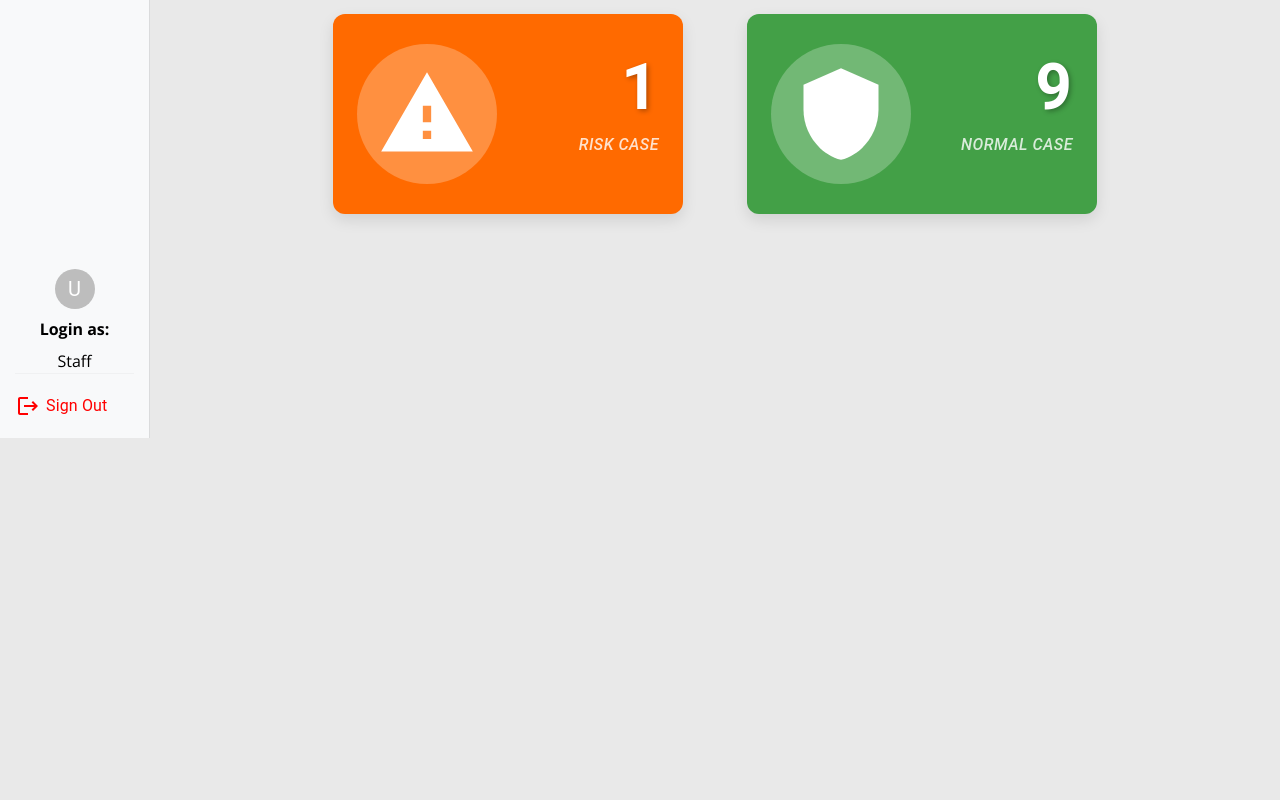
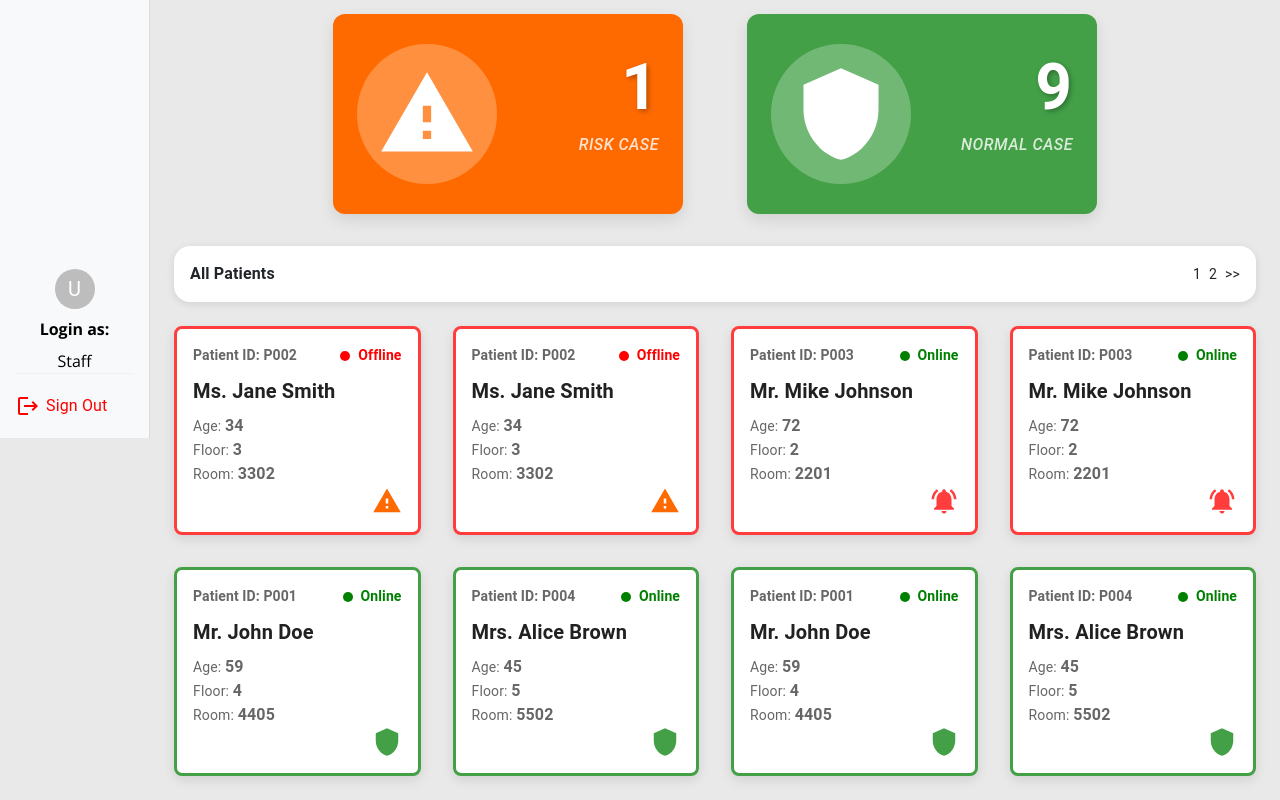
Before and after one commit to psu6510110202/PTHM_System, a React (Vite) app in the folder pthm_frontend/: page / in a window 1280 px wide. Shown: the part 362-1162 px from the top of the page. Before the commit the page ends 800 px from the top, so only its background shows below. Built offline with nearby package versions, Linux system fonts and the light colour scheme.

Commit message:
Create Mock Patient Card & Add to Patient Page

```diff
--- /dev/null
+++ b/pthm_frontend/src/Components/PatientCard/index.tsx
@@ -0,0 +1,76 @@
+import { Card, CardContent, Typography, Box } from "@mui/material";
+import { styled } from "@mui/material/styles";
+
+interface PatientCardProps {
+  status: string; // Status can toggle between "online" or "offline"
+  icon: React.ReactNode; // Icon displayed at the bottom right of the card
+  patientId: string;
+  name: string;
+  age: number;
+  floor: number;
+  room: number;
+  borderColor: string; // Border color based on case type (red, orange, green)
+}
+
+const StyledPatientCard = styled(Card)<{ borderColor: string }>(({ theme, borderColor }) => ({
+  border: `3px solid ${borderColor}`, // Dynamic border color
+  borderRadius: theme.shape.borderRadius * 2, // Rounded corners
+  padding: theme.spacing(2),
+  boxShadow: "0px 4px 12px rgba(0, 0, 0, 0.1)", // Subtle shadow
+  maxWidth: 350, // Card width
+  display: "flex",
+  flexDirection: "column",
+  justifyContent: "space-between",
+  backgroundColor: theme.palette.background.paper,
+}));
+
+const StatusDot = styled(Box)<{ status: string }>(({ status }) => ({
+  width: 10,
+  height: 10,
+  borderRadius: "50%",
+  backgroundColor: status === "online" ? "green" : "red", // Green for online, red for offline
+}));
+
+export const PatientCard: React.FC<PatientCardProps> = ({
+  status,
+  icon,
+  patientId,
+  name,
+  age,
+  floor,
+  room,
+  borderColor,
+}) => {
+  return (
+    <StyledPatientCard borderColor={borderColor}>
+      <Box display="flex" justifyContent="space-between" alignItems="center">
+        <Typography variant="subtitle2" fontWeight={600} color="text.secondary">
+          Patient ID: {patientId}
+        </Typography>
+        <Box display="flex" alignItems="center" gap={1}>
+          <StatusDot status={status} />
+          <Typography variant="subtitle2" fontWeight={600} color={status === "online" ? "green" : "red"}>
+            {status.charAt(0).toUpperCase() + status.slice(1)}
+          </Typography>
+        </Box>
+      </Box>
+      <CardContent sx={{ padding: 0, marginTop: 1 }}>
+        <Typography variant="h6" fontWeight={700} gutterBottom>
+          {name}
+        </Typography>
+        <Typography variant="body2" color="text.secondary">
+          Age: <Typography component="span" fontWeight={600}>{age}</Typography>
+        </Typography>
+        <Typography variant="body2" color="text.secondary">
+          Floor: <Typography component="span" fontWeight={600}>{floor}</Typography>
+        </Typography>
+        <Typography variant="body2" color="text.secondary">
+          Room: <Typography component="span" fontWeight={600}>{room}</Typography>
+        </Typography>
+      </CardContent>
+      <Box display="flex" justifyContent="flex-end" alignItems="center">
+        {icon}
+      </Box>
+    </StyledPatientCard>
+  );
+};
--- a/pthm_frontend/src/Components/index.ts
+++ b/pthm_frontend/src/Components/index.ts
@@ -1,2 +1,3 @@
 export * from './Sidebar'
 export * from './MetricCard'
+export * from './PatientCard'
--- a/pthm_frontend/src/Pages/Patient/index.tsx
+++ b/pthm_frontend/src/Pages/Patient/index.tsx
@@ -1,8 +1,101 @@
 import { LocalHospital, NotificationsActive, Warning, Shield } from "@mui/icons-material";
-import { MetricCard } from "../../Components";
+import { MetricCard, PatientCard } from "../../Components";
 import { Grid2, Box, Typography } from "@mui/material";
 
 export const Patient = () => {
+
+    const patients = [
+        {
+            patientId: "P001",
+            name: "Mr. John Doe",
+            age: 59,
+            floor: 4,
+            room: 4405,
+            status: "online",
+            icon: <Shield sx={{ fontSize: 30, color: "#43A047" }} />,
+            borderColor: "#43A047",
+        },
+        {
+            patientId: "P002",
+            name: "Ms. Jane Smith",
+            age: 34,
+            floor: 3,
+            room: 3302,
+            status: "offline",
+            icon: <Warning sx={{ fontSize: 30, color: "#FF6A00" }} />,
+            borderColor: "#FF6A00",
+        },
+        {
+            patientId: "P003",
+            name: "Mr. Mike Johnson",
+            age: 72,
+            floor: 2,
+            room: 2201,
+            status: "online",
+            icon: <NotificationsActive sx={{ fontSize: 30, color: "#FF3D3D" }} />,
+            borderColor: "#FF3D3D",
+        },
+        {
+            patientId: "P004",
+            name: "Mrs. Alice Brown",
+            age: 45,
+            floor: 5,
+            room: 5502,
+            status: "online",
+            icon: <Shield sx={{ fontSize: 30, color: "#43A047" }} />,
+            borderColor: "#43A047",
+        },
+        {
+            patientId: "P001",
+            name: "Mr. John Doe",
+            age: 59,
+            floor: 4,
+            room: 4405,
+            status: "online",
+            icon: <Shield sx={{ fontSize: 30, color: "#43A047" }} />,
+            borderColor: "#43A047",
+        },
+        {
+            patientId: "P002",
+            name: "Ms. Jane Smith",
+            age: 34,
+            floor: 3,
+            room: 3302,
+            status: "offline",
+            icon: <Warning sx={{ fontSize: 30, color: "#FF6A00" }} />,
+            borderColor: "#FF6A00",
+        },
+        {
+            patientId: "P003",
+            name: "Mr. Mike Johnson",
+            age: 72,
+            floor: 2,
+            room: 2201,
+            status: "online",
+            icon: <NotificationsActive sx={{ fontSize: 30, color: "#FF3D3D" }} />,
+            borderColor: "#FF3D3D",
+        },
+        {
+            patientId: "P004",
+            name: "Mrs. Alice Brown",
+            age: 45,
+            floor: 5,
+            room: 5502,
+            status: "online",
+            icon: <Shield sx={{ fontSize: 30, color: "#43A047" }} />,
+            borderColor: "#43A047",
+        },
+
+    ];
+
+    const sortedPatients = [...patients]
+    .map(patient => ({
+        ...patient,
+        borderColor: patient.status === "offline" ? "#FF3D3D" : patient.borderColor, // Turn offline patients Red
+        priority: patient.status === "offline" ? 0 : patient.borderColor === "#FF3D3D" ? 1 : patient.borderColor === "#FF6A00" ? 2 : 3,
+    }))
+    .sort((a, b) => a.priority - b.priority);
+
     return (
         <>
             <Box display="flex" justifyContent="center" mb={3}>
@@ -57,6 +150,52 @@ export const Patient = () => {
                     />
                 </Grid2>
             </Grid2>
+            <Box
+                mt={4}
+                p={2}
+                sx={{
+                    backgroundColor: "#FFF",
+                    borderRadius: 4,
+                    boxShadow: "0px 2px 8px rgba(0, 0, 0, 0.1)",
+                    marginBottom: 3
+                }}
+            >
+                <Box display="flex" alignItems="center" justifyContent="space-between">
+                    <Typography variant="body1" fontWeight="bold">
+                        All Patients
+                    </Typography>
+                    <Box display="flex" alignItems="center" gap={1}>
+                        <Typography variant="body2" sx={{ cursor: "pointer" }}>1</Typography>
+                        <Typography variant="body2" sx={{ cursor: "pointer" }}>2</Typography>
+                        <Typography variant="body2" sx={{ cursor: "pointer" }}>{">>"}</Typography>
+                    </Box>
+                </Box>
+            </Box>
+
+            <Grid2 container spacing={4}>
+                {sortedPatients.map((patient, index) => (
+                    <Grid2
+                        key={index}
+                        size={{
+                            xs: 12,  // Full width on extra small screens
+                            sm: 6,   // Half width on small screens
+                            md: 4,   // One-third width on medium screens
+                            lg: 3,   // One-fourth width on large screens
+                        }}
+                    >
+                        <PatientCard
+                            patientId={patient.patientId}
+                            name={patient.name}
+                            age={patient.age}
+                            floor={patient.floor}
+                            room={patient.room}
+                            status={patient.status}
+                            icon={patient.icon}
+                            borderColor={patient.borderColor}
+                        />
+                    </Grid2>
+                ))}
+            </Grid2>
         </>
     );
 };
```
